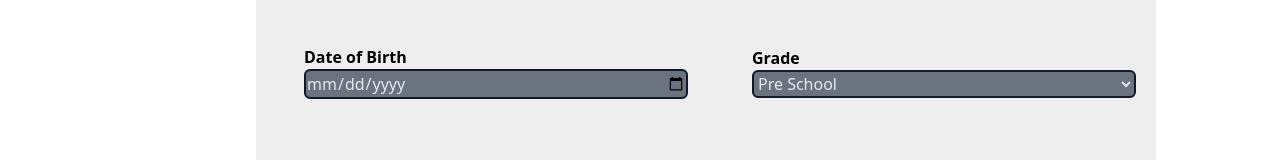
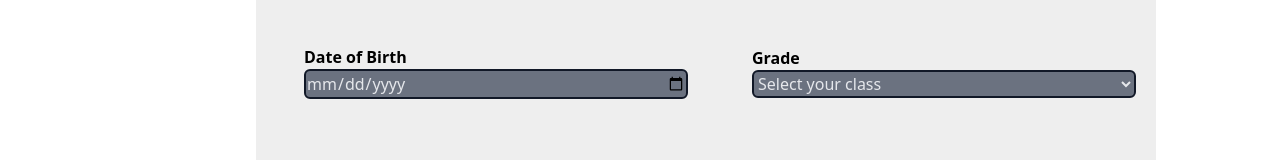
Before and after one commit to arfanbashir-dev/preschool-project-next.js, a Next.js app in the folder myapp/: page /admissionstudentform in a window 1280 px wide. Shown: the part 778-938 px from the top of the page. Built offline with nearby package versions, Linux system fonts and the light colour scheme; no server answers.

Commit message:
add admission form and its route

```diff
--- a/myapp/src/app/admissionstudentform/page.tsx
+++ b/myapp/src/app/admissionstudentform/page.tsx
@@ -163,7 +163,7 @@ export default function AdmissionForm() {
                                 <label htmlFor="grade" className="w-44 font-bold">Grade</label>
                                 <select  id="grade" name="grade"  className="w-96"
                                     value={form.grade} onChange={handleChange} >
-                                    <option  disabled>Select your class </option>
+                                    <option value=""  disabled>Select your class </option>
                                     <option value="preschool">Pre School</option>
                                     <option value="reception">Reception</option>
                                     <option value="preprep">Pre Prep</option>
```
